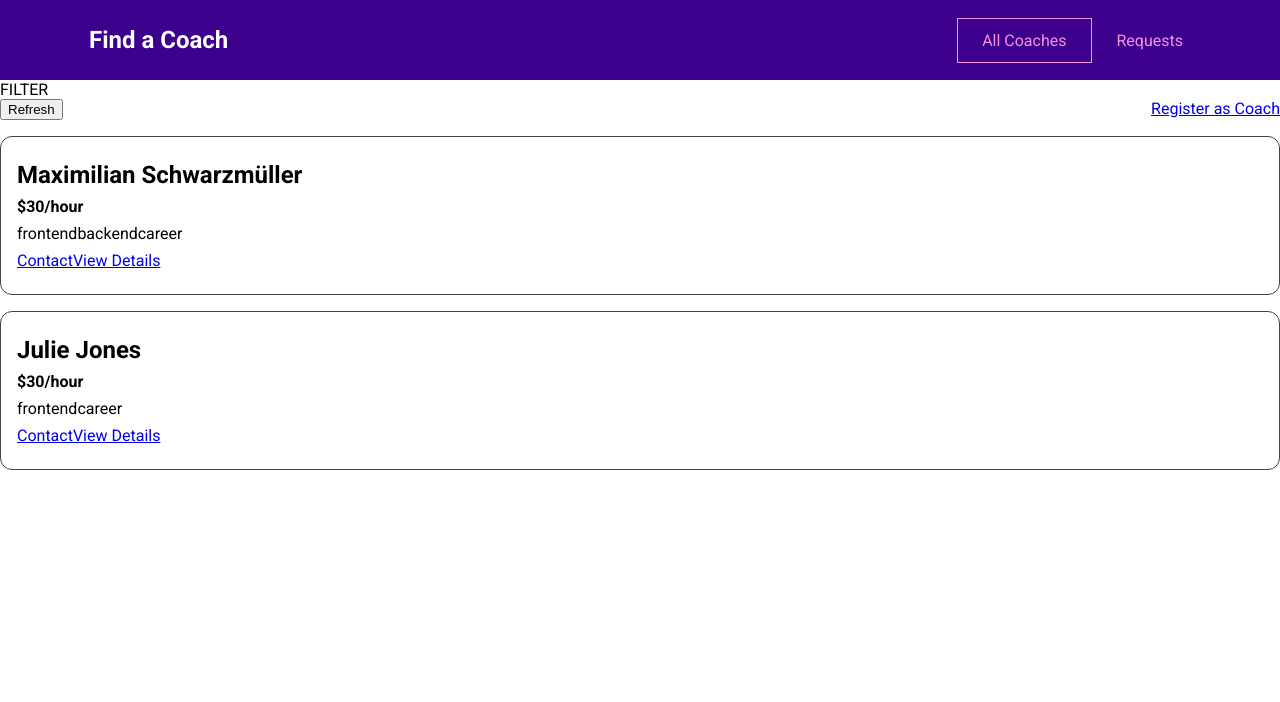
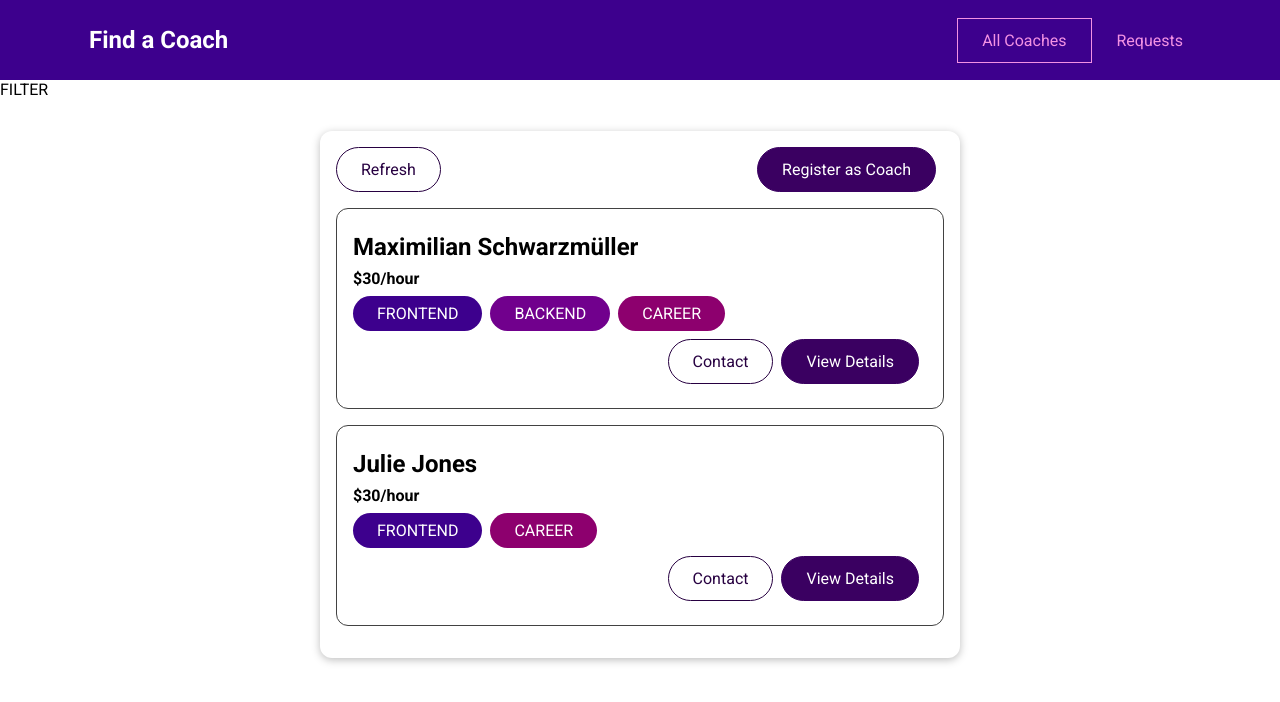
Before and after one commit to k1d12r04/find-a-coach-app, a Vue app: page /coaches in a window 1280 px wide. Shown: the top 702 px of the page. Built offline with nearby package versions, Linux system fonts and the light colour scheme.

Commit message:
Add base components

```diff
--- a/src/components/coaches/CoachItem.vue
+++ b/src/components/coaches/CoachItem.vue
@@ -2,16 +2,26 @@
   <li>
     <h3>{{ fullName }}</h3>
     <h4>${{ rate }}/hour</h4>
-    <span v-for="area in areas" :key="area"> {{ area }}</span>
-    <div class="controls">
-      <router-link :to="coachContactLink">Contact</router-link>
-      <router-link :to="coachDetailsLink">View Details</router-link>
+    <base-badge
+      v-for="area in areas"
+      :key="area"
+      :title="area"
+      :type="area"
+    ></base-badge>
+    <div class="actions">
+      <base-button mode="outline" :to="coachContactLink">Contact</base-button>
+      <base-button :to="coachDetailsLink">View Details</base-button>
     </div>
   </li>
 </template>
 
 <script>
+import BaseBadge from '../ui/BaseBadge.vue';
+
 export default {
+  components: {
+    BaseBadge,
+  },
   props: ['firstName', 'lastName', 'rate', 'areas', 'id'],
   computed: {
     fullName() {
--- /dev/null
+++ b/src/components/ui/BaseBadge.vue
@@ -0,0 +1,42 @@
+<template>
+  <span class="badge" :class="type">
+    <slot> {{ text }} </slot>
+  </span>
+</template>
+
+<script>
+export default {
+  props: ['type', 'title'],
+  computed: {
+    text() {
+      return this.title.toUpperCase();
+    },
+  },
+};
+</script>
+
+<style scoped>
+.badge {
+  background-color: #ccc;
+  color: #252525;
+  border-radius: 30px;
+  padding: 0.5rem 1.5rem;
+  display: inline-block;
+  margin-right: 0.5rem;
+}
+
+.frontend {
+  background-color: #3d008d;
+  color: white;
+}
+
+.backend {
+  background-color: #71008d;
+  color: white;
+}
+
+.career {
+  background-color: #8d006e;
+  color: white;
+}
+</style>
--- /dev/null
+++ b/src/components/ui/BaseButton.vue
@@ -0,0 +1,74 @@
+<template>
+  <button v-if="!link" :class="mode">
+    <slot></slot>
+  </button>
+
+  <router-link v-else :to="to" :class="mode">
+    <slot></slot>
+  </router-link>
+</template>
+
+<script>
+export default {
+  props: {
+    link: {
+      type: Boolean,
+      required: false,
+      default: null,
+    },
+    to: {
+      type: String,
+      required: false,
+      default: '/',
+    },
+    mode: {
+      type: String,
+      required: false,
+      default: null,
+    },
+  },
+};
+</script>
+
+<style scoped>
+button,
+a {
+  text-decoration: none;
+  padding: 0.75rem 1.5rem;
+  font: inherit;
+  background-color: #3a0061;
+  border: 1px solid #3a0061;
+  color: white;
+  cursor: pointer;
+  border-radius: 30px;
+  margin-right: 0.5rem;
+  display: inline-block;
+}
+
+a:hover,
+a:active,
+button:hover,
+button:active {
+  background-color: #270041;
+  border-color: #270041;
+}
+
+.flat {
+  background-color: transparent;
+  color: #3a0061;
+  border: none;
+}
+
+.outline {
+  background-color: transparent;
+  border-color: #270041;
+  color: #270041;
+}
+
+.flat:hover,
+.flat:active,
+.outline:hover,
+.outline:active {
+  background-color: #edd2ff;
+}
+</style>
--- /dev/null
+++ b/src/components/ui/BaseCard.vue
@@ -0,0 +1,15 @@
+<template>
+  <div class="card">
+    <slot></slot>
+  </div>
+</template>
+
+<style scoped>
+.card {
+  border-radius: 12px;
+  box-shadow: 0 2px 8px rgba(0, 0, 0, 0.26);
+  padding: 1rem;
+  margin: 2rem auto;
+  max-width: 40rem;
+}
+</style>
--- a/src/pages/coaches/CoachesList.vue
+++ b/src/pages/coaches/CoachesList.vue
@@ -1,9 +1,10 @@
 <template>
   <section>FILTER</section>
+  <base-card>
     <section>
       <div class="controls">
-      <button>Refresh</button>
-      <router-link to="/register">Register as Coach</router-link>
+        <base-button mode="outline">Refresh</base-button>
+        <base-button link to="/register">Register as Coach</base-button>
       </div>
       <ul v-if="hasCoaches">
         <coach-item
@@ -18,14 +19,17 @@
       </ul>
       <h3 v-else>No coaches found.</h3>
     </section>
+  </base-card>
 </template>
 
 <script>
 import CoachItem from '../../components/coaches/CoachItem.vue';
+import BaseCard from '../../components/ui/BaseCard.vue';
 
 export default {
   components: {
     CoachItem,
+    BaseCard,
   },
   computed: {
     filteredCoaches() {
```
Also changed, not shown: src/main.js (+8 -1 lines). Lines whose indentation alone changed are shown as unchanged.
